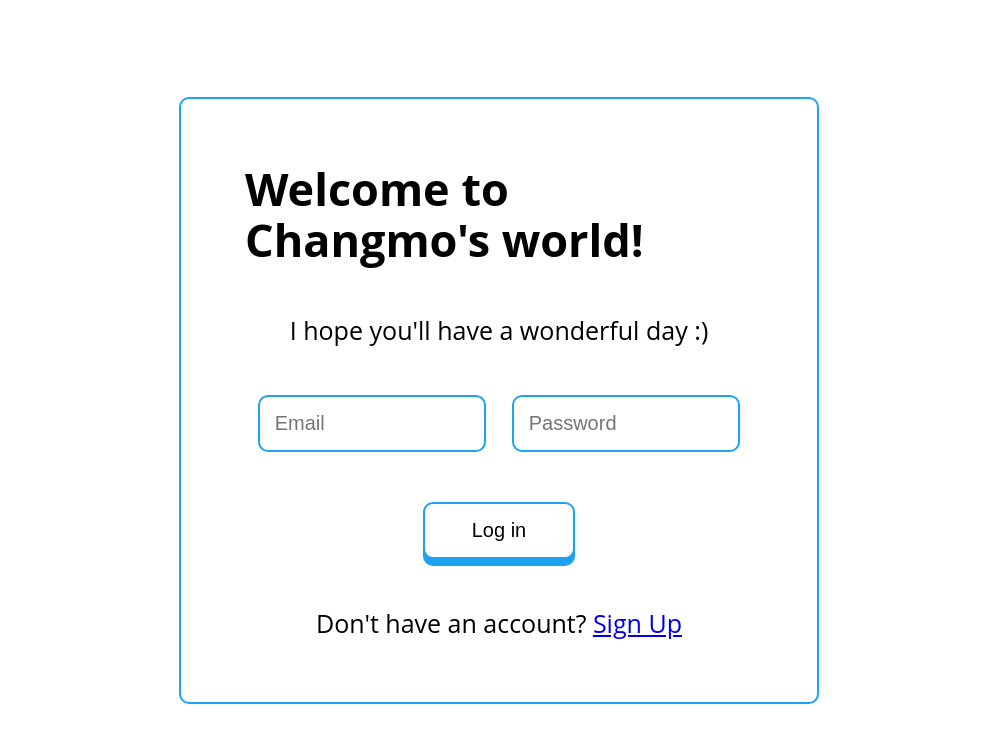
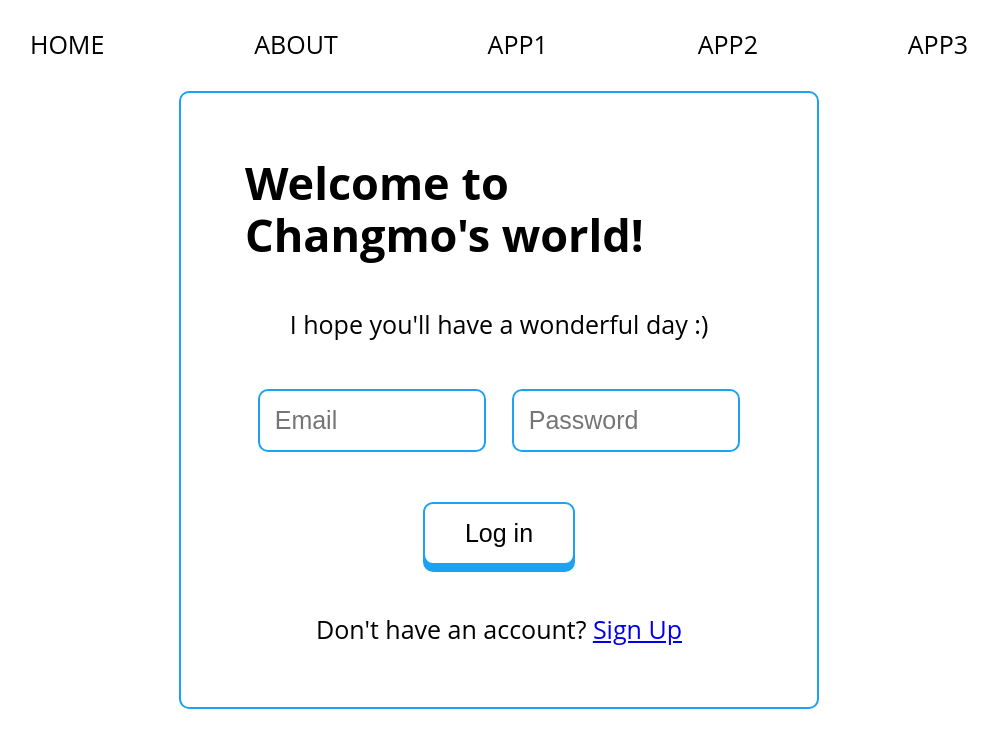
Before and after one commit to ChangmoSung/Changmo, a React (Create React App) app in the folder client/: page / in a window 1280 px wide. Shown: the top 748 px of the page, without its empty margins (141-1139 px from the left). Built offline with nearby package versions, Linux system fonts and the light colour scheme; no server answers.

Commit message:
Create navbar, main page, and connect AWS s3

```diff
--- a/client/package.json
+++ b/client/package.json
@@ -6,6 +6,7 @@
     "@testing-library/jest-dom": "^4.2.4",
     "@testing-library/react": "^9.3.2",
     "@testing-library/user-event": "^7.1.2",
+    "aws-sdk": "^2.783.0",
     "axios": "^0.21.0",
     "node-sass": "^4.14.1",
     "react": "^17.0.1",
--- a/client/src/App.js
+++ b/client/src/App.js
@@ -1,16 +1,13 @@
-import React, { Fragment, useEffect } from "react";
-import { BrowserRouter as Router, Route } from "react-router-dom";
+import React, { useEffect } from "react";
+import { BrowserRouter as Router, Route, Switch } from "react-router-dom";
 import "./components/styles/styles.scss";
+import NavBar from "./components/layout/NavBar/index.js";
 import LandingPage from "./components/layout/LandingPage/index.js";
+import MainPage from "./components/layout/MainPage/index.js";
 
+import store from "./store";
 import { Provider } from "react-redux";
-import store from "./store";
 import { loadUser } from "./actions/auth";
-import setAuthToken from "./utils/setAuthToken";
-
-if (localStorage.token) {
-  setAuthToken(localStorage.token);
-}
 
 const App = () => {
   useEffect(() => {
@@ -20,9 +17,11 @@ const App = () => {
   return (
     <Provider store={store}>
       <Router>
-        <Fragment>
-          <Route exact path="/" component={LandingPage}></Route>
-        </Fragment>
+        <NavBar />
+        <Route exact path="/" component={LandingPage} />
+        <Switch>
+          <Route exact path="/mainPage" component={MainPage} />
+        </Switch>
       </Router>
     </Provider>
   );
--- a/client/src/components/layout/LandingPage/index.js
+++ b/client/src/components/layout/LandingPage/index.js
@@ -1,6 +1,6 @@
 import React, { useState } from "react";
 import "./index.scss";
-import { Link } from "react-router-dom";
+import { Link, Redirect } from "react-router-dom";
 import { connect } from "react-redux";
 import PropTypes from "prop-types";
 import { login } from "../../../actions/auth";
@@ -21,9 +21,11 @@ const LandingPage = ({ login, isAuthenticated }) => {
     login(email, password);
   };
 
+  if (isAuthenticated) return <Redirect to="/mainPage" />;
+
   return (
-    <div className="landingPage">
-      <div className="wrapper landingPageTitle">
+    <div className="container landingPage">
+      <div className="wrapper landingPageContainer">
         <h1>Welcome to Changmo's world!</h1>
         <p>I hope you'll have a wonderful day :)</p>
         <form onSubmit={onSubmit}>
--- a/client/src/components/layout/LandingPage/index.scss
+++ b/client/src/components/layout/LandingPage/index.scss
@@ -1,16 +1,17 @@
+@import "../../styles/variables";
+
 .landingPage {
   display: flex;
   align-items: center;
-  height: 100%;
 
-  .landingPageTitle {
+  .landingPageContainer {
     display: flex;
     flex-direction: column;
     align-items: center;
     width: 50%;
     padding: 5%;
-    border: 2px solid rgb(29, 161, 242);
-    border-radius: 1rem;
+    border: $primaryBorder;
+    border-radius: $primaryBorderRadius;
 
     h1 {
       margin: 0;
@@ -18,7 +19,7 @@
     }
 
     p {
-      font-size: 2.5rem;
+      font-size: $primaryFontSize;
       margin: 5rem 0;
     }
 
--- /dev/null
+++ b/client/src/components/layout/MainPage/index.js
@@ -0,0 +1,47 @@
+import React, { useState, useEffect } from "react";
+import "./index.scss";
+import S3 from "aws-sdk/clients/s3";
+
+const MainPage = () => {
+  const [appImages, setAppImages] = useState([]);
+
+  const imagesToRender = appImages.map((url) => (
+    <div class="appImage">
+      <img src={url}></img>
+    </div>
+  ));
+
+  useEffect(() => {
+    const {
+      REACT_APP_AWS_ACCESS_KEY_ID: accessKeyId,
+      REACT_APP_AWS_SECRET_ACCESS_KEY: secretAccessKey,
+      REACT_APP_AWS_REGION: region,
+      REACT_APP_AWS_S3_APP_IMAGES_BUCKET: Bucket,
+    } = process.env;
+
+    const s3 = new S3({
+      accessKeyId,
+      secretAccessKey,
+      region,
+    });
+    const appImages = ["magicLand.png", "ChangmoSung.png", "smileyMagic.png"];
+    const appImageUrls = appImages.map((url) =>
+      s3.getSignedUrl("getObject", {
+        Bucket,
+        Key: url,
+      })
+    );
+    setAppImages(appImageUrls);
+  }, []);
+
+  return (
+    <div className="container mainPage">
+      <div className=" wrapper mainPageContainer">
+        <h1>Welcome!</h1>
+        <div className="appContainer">{imagesToRender}</div>
+      </div>
+    </div>
+  );
+};
+
+export default MainPage;
--- /dev/null
+++ b/client/src/components/layout/MainPage/index.scss
@@ -0,0 +1,20 @@
+.mainPage {
+  display: flex;
+  justify-content: center;
+  align-items: center;
+
+  .mainPageContainer {
+    display: flex;
+    flex-flow: column;
+    align-items: center;
+
+    .appContainer {
+      display: flex;
+      justify-content: space-between;
+
+      .appImage {
+        width: 30%;
+      }
+    }
+  }
+}
--- /dev/null
+++ b/client/src/components/layout/NavBar/index.js
@@ -0,0 +1,29 @@
+import React from "react";
+import { Link } from "react-router-dom";
+import "./index.scss";
+
+const NavBar = () => {
+  return (
+    <nav>
+      <ul className="wrapper">
+        <li>
+          <Link to="/">HOME</Link>
+        </li>
+        <li>
+          <Link to="/">ABOUT</Link>
+        </li>
+        <li>
+          <Link to="/">APP1</Link>
+        </li>
+        <li>
+          <Link to="/">APP2</Link>
+        </li>
+        <li>
+          <Link to="/">APP3</Link>
+        </li>
+      </ul>
+    </nav>
+  );
+};
+
+export default NavBar;
--- /dev/null
+++ b/client/src/components/layout/NavBar/index.scss
@@ -0,0 +1,21 @@
+@import "../../styles/variables";
+
+nav {
+  position: fixed;
+  top: 3rem;
+  width: 100%;
+
+  ul {
+    display: flex;
+    padding-left: 0;
+    justify-content: space-around;
+    list-style: none;
+    font-size: $primaryFontSize;
+    margin-top: 2rem;
+
+    a {
+      text-decoration: none;
+      color: black;
+    }
+  }
+}
--- a/client/src/components/styles/global.scss
+++ b/client/src/components/styles/global.scss
@@ -1,3 +1,5 @@
+@import "variables";
+
 html {
   font-size: 62.5%;
   font-family: "Open Sans", sans-serif;
@@ -5,6 +7,10 @@ html {
 
 #root {
   height: 100vh;
+}
+
+.container {
+  height: 100%;
 }
 
 img {
@@ -18,12 +24,12 @@ img {
 }
 
 button {
-  font-size: 2rem;
+  font-size: $primaryFontSize;
   background-color: white;
   padding: 1.5rem;
-  border: 2px solid rgb(29, 161, 242);
-  border-radius: 1rem;
-  box-shadow: 0 0.7rem 0 rgb(29, 161, 242);
+  border: $primaryBorder;
+  border-radius: $primaryBorderRadius;
+  box-shadow: 0 0.7rem 0 $primaryBlue;
   transition: all 0.2s;
   position: relative;
   top: 0;
@@ -32,13 +38,13 @@ button {
   &:hover,
   &:focus {
     top: 0.35rem;
-    box-shadow: 0 0.35rem 0 rgb(29, 161, 242);
+    box-shadow: 0 0.35rem 0 $primaryBlue;
   }
 }
 
 input {
   padding: 1.5rem;
-  border-radius: 1rem;
-  font-size: 2rem;
-  border: 2px solid rgb(29, 161, 242);
+  border-radius: $primaryBorderRadius;
+  font-size: $primaryFontSize;
+  border: $primaryBorder;
 }
--- /dev/null
+++ b/client/src/components/styles/variables.scss
@@ -0,0 +1,4 @@
+$primaryBlue: rgb(29, 161, 242);
+$primaryFontSize: 2.5rem;
+$primaryBorder: 2px solid $primaryBlue;
+$primaryBorderRadius: 1rem;
```
Also changed, not shown: 1 other file (tests, documents, lock files or other folders).
